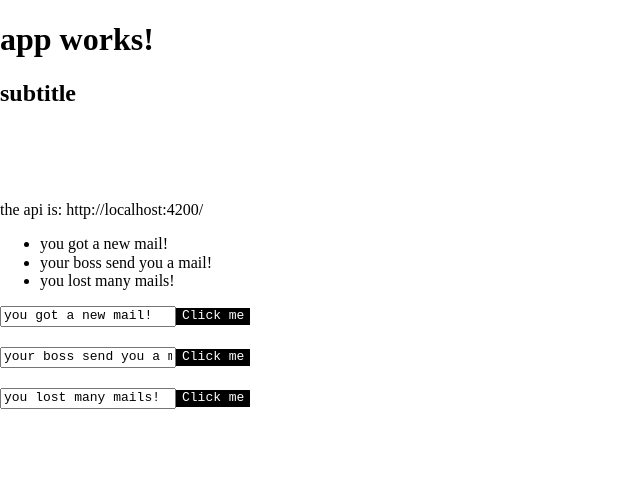
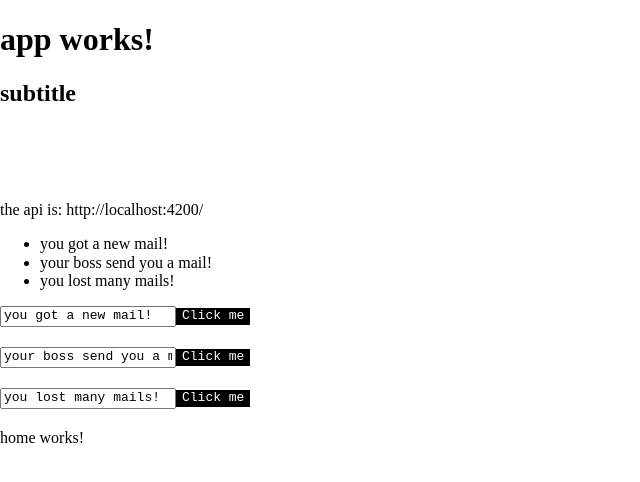
Before and after one commit to kpse/ng2-tour, an Angular app: page / in a window 1280 px wide. Shown: the top 482 px of the page, without its empty margins (0-640 px from the left). Built offline with nearby package versions, Linux system fonts and the light colour scheme.

Commit message:
add a home component

```diff
--- a/src/app/app.component.html
+++ b/src/app/app.component.html
@@ -22,4 +22,5 @@
   >
   </app-simple-form>
 
+  <app-home></app-home>
 </div>
--- a/src/app/app.component.ts
+++ b/src/app/app.component.ts
@@ -1,5 +1,6 @@
 import {Component, Inject} from '@angular/core';
 import {MailService} from "./mail.service";
+import {HomeComponent} from "./home/home.component";
 import {cpus} from "os";
 
 @Component({
--- a/src/app/app.module.ts
+++ b/src/app/app.module.ts
@@ -6,11 +6,13 @@
 import {AppComponent} from './app.component';
 import {SimpleFormComponent} from './simple-form/simple-form.component';
 import {MailService} from "./mail.service";
+import { HomeComponent } from './home/home.component';
 
 @NgModule({
   declarations: [
     AppComponent,
-    SimpleFormComponent
+    SimpleFormComponent,
+    HomeComponent
   ],
   imports: [
     BrowserModule,
--- /dev/null
+++ b/src/app/home/home.component.html
@@ -0,0 +1,3 @@
+<p>
+  home works!
+</p>
--- /dev/null
+++ b/src/app/home/home.component.ts
@@ -0,0 +1,15 @@
+import { Component, OnInit } from '@angular/core';
+
+@Component({
+  selector: 'app-home',
+  templateUrl: './home.component.html',
+  styleUrls: ['./home.component.css']
+})
+export class HomeComponent implements OnInit {
+
+  constructor() { }
+
+  ngOnInit() {
+  }
+
+}
```
Also changed, not shown: src/app/home/home.component.css (added), 1 other file (tests, documents, lock files or other folders).
